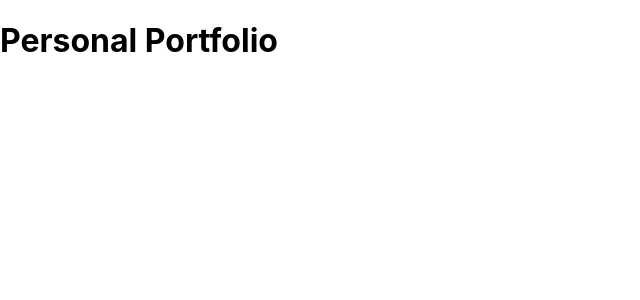
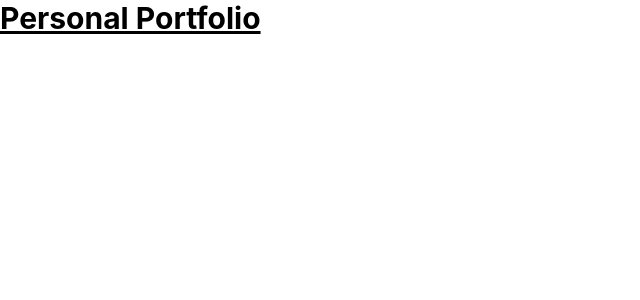
Before and after one commit to Kelvin274/portfolio, a React (Vite) app: page / in a window 1280 px wide. Shown: the top 300 px of the page, without its empty margins (0-640 px from the left). Built offline with nearby package versions, Linux system fonts and the light colour scheme.

Commit message:
instalando Tailwind y creando sidebar

```diff
--- /dev/null
+++ b/postcss.config.js
@@ -0,0 +1,6 @@
+module.exports = {
+  plugins: {
+    tailwindcss: {},
+    autoprefixer: {},
+  },
+}
--- a/src/App.jsx
+++ b/src/App.jsx
@@ -1,9 +1,11 @@
+import Sidebar from "./components/Sidebar";
 import "./App.css";
 
 function App() {
    return (
       <div>
-         <h1>Personal Portfolio</h1>
+         <h1 className="text-3xl font-bold underline">Personal Portfolio</h1>
+         <Sidebar />
       </div>
    );
 }
--- /dev/null
+++ b/src/components/Sidebar.jsx
@@ -0,0 +1,5 @@
+const Sidebar = () => {
+   return <div></div>;
+};
+
+export default Sidebar;
--- a/src/index.css
+++ b/src/index.css
@@ -1,3 +1,7 @@
+@tailwind base;
+@tailwind components;
+@tailwind utilities;
+
 body {
   margin: 0;
   font-family: -apple-system, BlinkMacSystemFont, 'Segoe UI', 'Roboto', 'Oxygen',
--- /dev/null
+++ b/tailwind.config.js
@@ -0,0 +1,8 @@
+/** @type {import('tailwindcss').Config} */
+module.exports = {
+   content: ["./src/**/*.{js,jsx,ts,tsx}"],
+   theme: {
+      extend: {},
+   },
+   plugins: [],
+};
```
